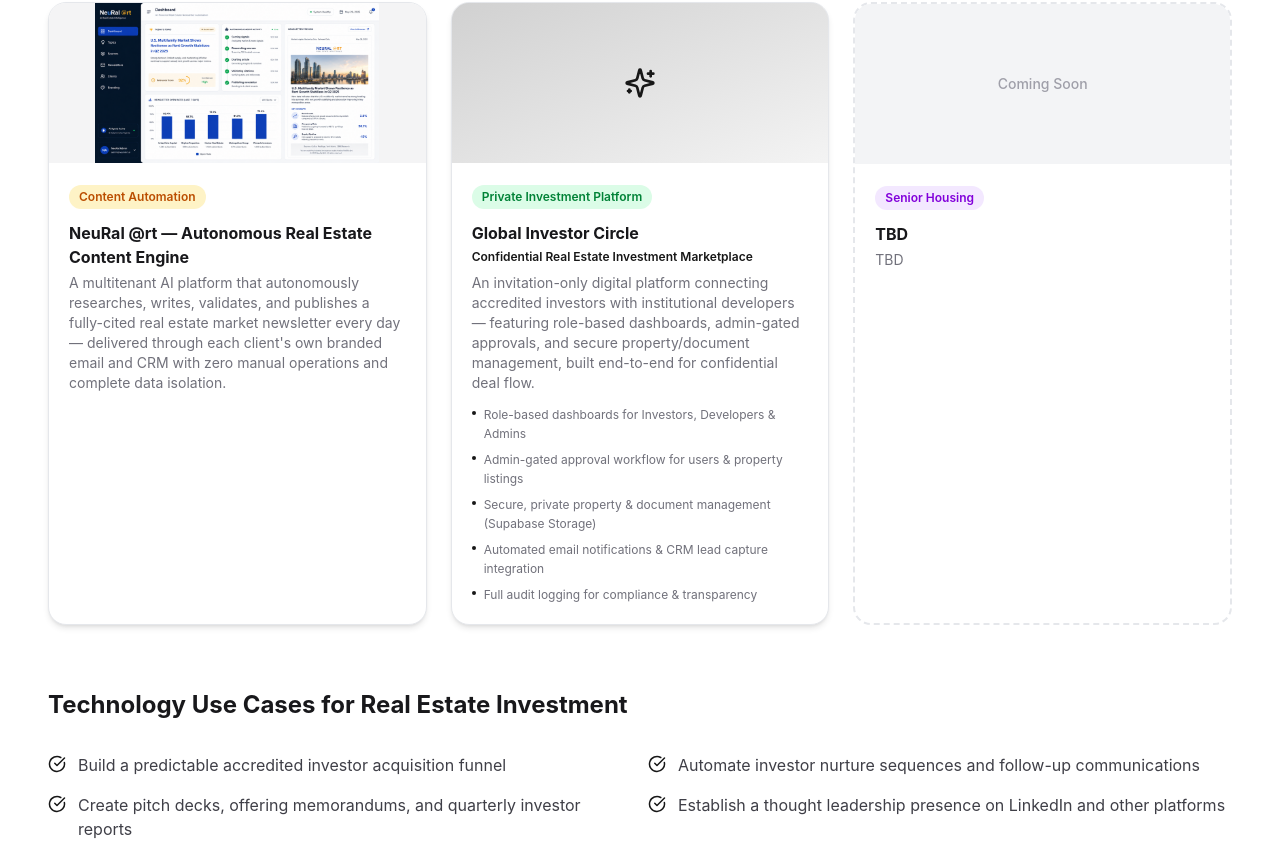
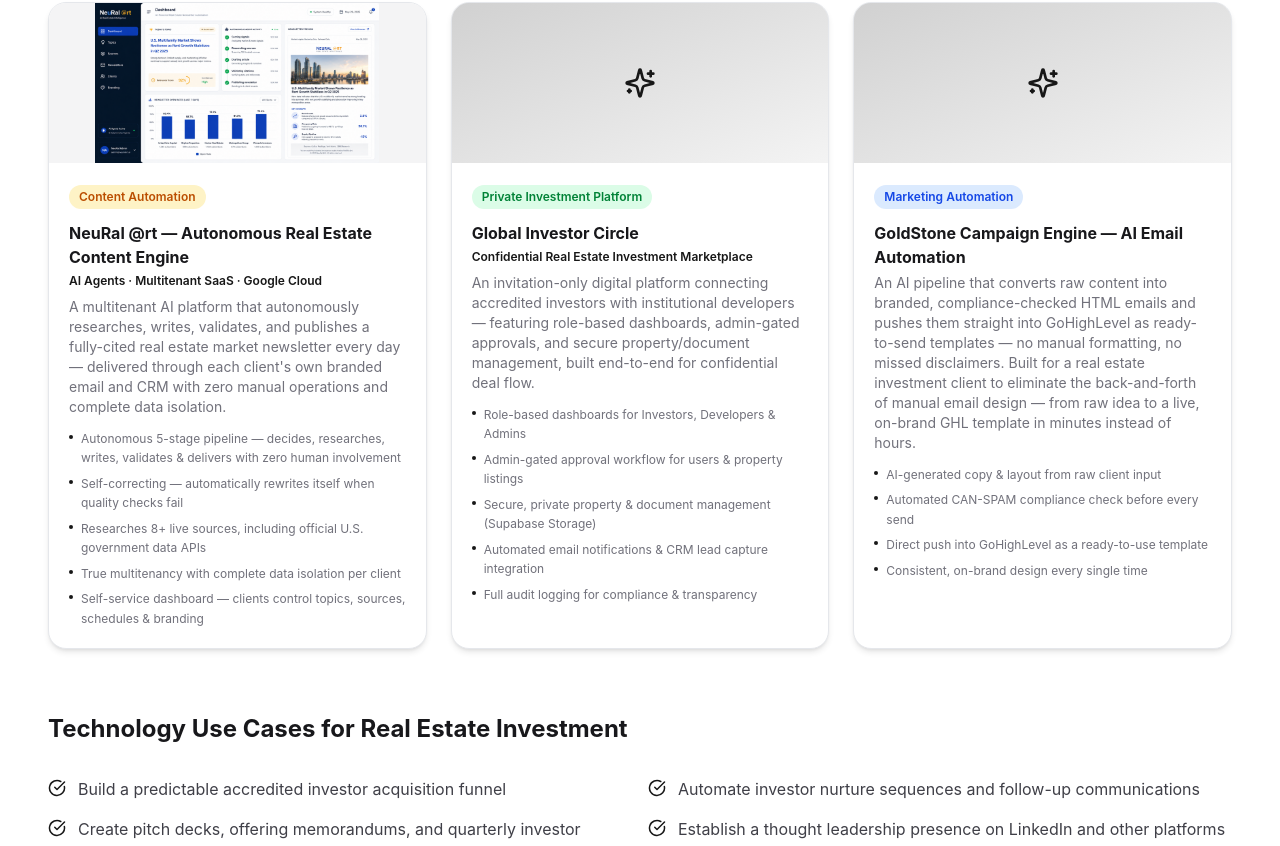
Before and after one commit to Vaibhavdubey21/deepneural-wip, a Next.js app: page / in a window 1280 px wide. Shown: the part 5944-6790 px from the top of the page. Built offline with nearby package versions, Linux system fonts and the light colour scheme.

Commit message:
update content

```diff
--- a/src/app/components/sections/OurWorkSection.tsx
+++ b/src/app/components/sections/OurWorkSection.tsx
@@ -28,8 +28,16 @@
     category: 'Content Automation',
     categoryColor: 'bg-amber-100 dark:bg-amber-900/40 text-amber-700 dark:text-amber-300',
     title: 'NeuRal @rt — Autonomous Real Estate Content Engine',
+    subtitle: 'AI Agents · Multitenant SaaS · Google Cloud',
     description:
       "A multitenant AI platform that autonomously researches, writes, validates, and publishes a fully-cited real estate market newsletter every day — delivered through each client's own branded email and CRM with zero manual operations and complete data isolation.",
+    highlights: [
+      'Autonomous 5-stage pipeline — decides, researches, writes, validates & delivers with zero human involvement',
+      'Self-correcting — automatically rewrites itself when quality checks fail',
+      'Researches 8+ live sources, including official U.S. government data APIs',
+      'True multitenancy with complete data isolation per client',
+      'Self-service dashboard — clients control topics, sources, schedules & branding',
+    ],
     image: '/neuralart.png',
   },
   {
@@ -47,7 +55,19 @@
       'Full audit logging for compliance & transparency',
     ],
   },
-  { category: 'Senior Housing', categoryColor: 'bg-purple-100 dark:bg-purple-900/40 text-purple-700 dark:text-purple-300' },
+  {
+    category: 'Marketing Automation',
+    categoryColor: 'bg-blue-100 dark:bg-blue-900/40 text-blue-700 dark:text-blue-300',
+    title: 'GoldStone Campaign Engine — AI Email Automation',
+    description:
+      'An AI pipeline that converts raw content into branded, compliance-checked HTML emails and pushes them straight into GoHighLevel as ready-to-send templates — no manual formatting, no missed disclaimers. Built for a real estate investment client to eliminate the back-and-forth of manual email design — from raw idea to a live, on-brand GHL template in minutes instead of hours.',
+    highlights: [
+      'AI-generated copy & layout from raw client input',
+      'Automated CAN-SPAM compliance check before every send',
+      'Direct push into GoHighLevel as a ready-to-use template',
+      'Consistent, on-brand design every single time',
+    ],
+  },
 ];
 
 function OurWorkSection() {
```
